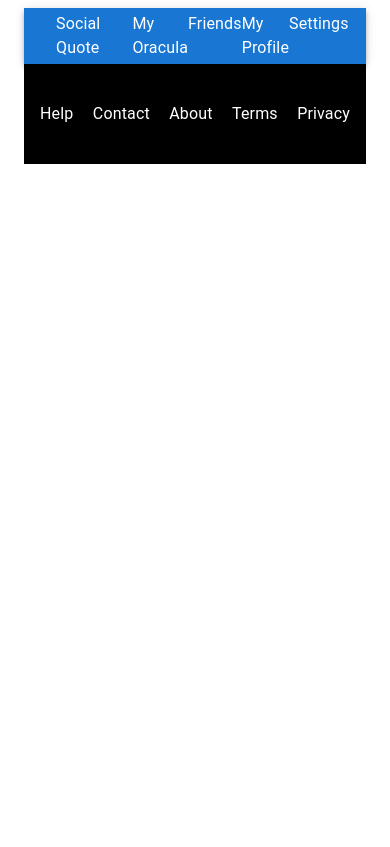
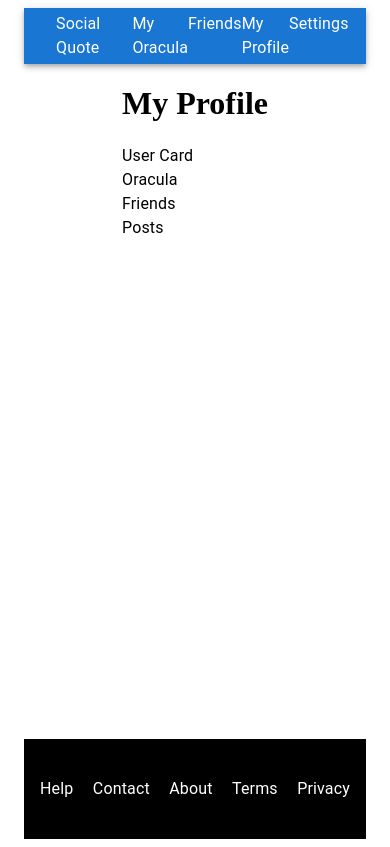
Before and after one commit to silasfacanha/socialquote, a React (Vite) app in the folder client/: page /myprofile in a window 390 px wide. Built offline with nearby package versions, Linux system fonts and the light colour scheme.

Commit message:
feat: add myProfile page. It is not responsive and it needs to be connected to the api. Closes #15

```diff
--- a/client/src/pages/MyProfile.tsx
+++ b/client/src/pages/MyProfile.tsx
@@ -0,0 +1,16 @@
+import { Box, Typography } from "@mui/material";
+import React from "react";
+
+const MyProfile = () => {
+  return (
+    <Box sx={{ height: "80vh" }}>
+      <h1>My Profile</h1>
+      <Typography>User Card</Typography>
+      <Typography>Oracula</Typography>
+      <Typography>Friends</Typography>
+      <Typography> Posts</Typography>
+    </Box>
+  );
+};
+
+export default MyProfile;
--- a/client/src/pages/Router.tsx
+++ b/client/src/pages/Router.tsx
@@ -4,6 +4,7 @@ import Home from "./Home";
 import MyOracula from "./MyOracula";
 import Friends from "./Friends";
 import Auth from "./Auth";
+import MyProfile from "./MyProfile";
 
 function Router() {
   return (
@@ -13,7 +14,8 @@ function Router() {
         <Route path="/myoracula" Component={MyOracula} />
         <Route path="/friends" Component={Friends} />
         <Route path="/auth" Component={Auth} />
-        {/* <Route path="/myprofile" component={MyProfile} />
+        <Route path="/myprofile" Component={MyProfile} />
+        {/*
           <Route path="/settings" component={Settings} />
 
            */}
```
